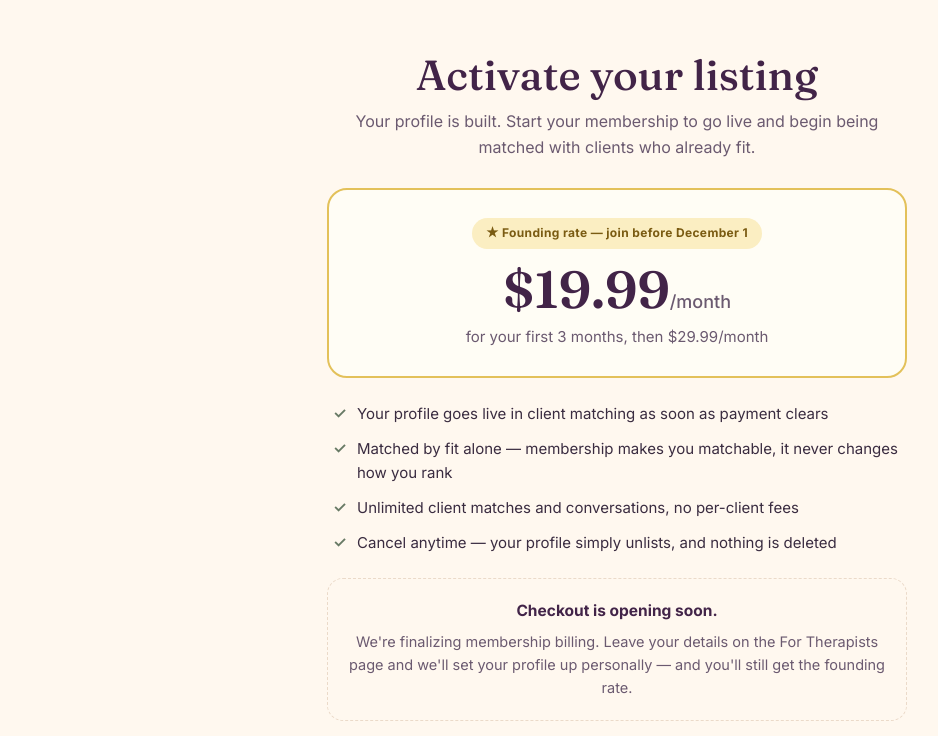
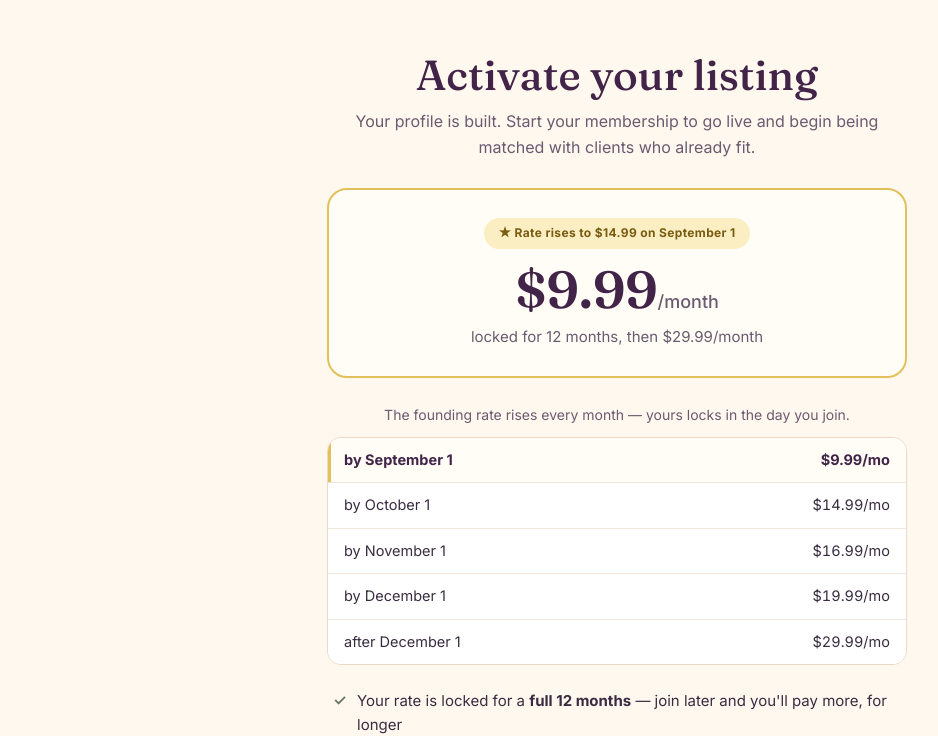
Before and after one commit to kennadyscott/kindred-site, a plain HTML site: page activate.html in a window 1280 px wide. Shown: the part 75-811 px from the top of the page, without its empty margins (23-961 px from the left). Drawn offline with Linux system fonts and the light colour scheme.

Commit message:
Escalating founding ladder across the site (12-month lock)
  by Sep 1 $9.99 · by Oct 1 $14.99 · by Nov 1 $16.99 · by Dec 1 $19.99 · then $29.99
Whatever rate you join at is locked for 12 months.

- activate.js: PRICING_TIERS drives the offer, renders the full ladder with the
  current tier highlighted and past tiers struck through, and routes to the
  matching Stripe Payment Link (now five: tier1-4 + standard). Stripe setup
  instructions updated for the four 12-month repeating coupons.
- activate.html: ladder table + 12-month lock called out first in the includes.
- therapists.html: banner shows the full ladder; the headline price is now
  computed live from the tiers (no more hardcoded rate going stale on the 1st).
- therapist-portal.js: PLANS reads the live tier via getters; copy updated to
  the 12-month lock.

Co-Authored-By: Claude Opus 4.8 <noreply@anthropic.com>

```diff
--- a/activate.html
+++ b/activate.html
@@ -30,6 +30,18 @@
   .kt-offer-price { font-family: 'Fraunces', Georgia, serif; font-size: 52px; font-weight: 600; color: #422448; line-height: 1; }
   .kt-offer-price span { font-family: 'Inter', sans-serif; font-size: 18px; font-weight: 500; color: #6b5a70; }
   .kt-offer-terms { font-size: 15px; color: #6b5a70; margin: 10px 0 0; }
+  .kt-ladder-wrap { margin: 26px 0 6px; }
+  .kt-ladder-head { font-size: 14px; color: #6b5a70; text-align: center; margin: 0 0 12px; line-height: 1.5; }
+  .kt-ladder { list-style: none; padding: 0; margin: 0; border: 1px solid #EBDAC9; border-radius: 14px; overflow: hidden; }
+  .kt-ladder li {
+    display: flex; justify-content: space-between; align-items: center;
+    padding: 11px 16px; font-size: 14.5px; color: #3a2c40; background: #fff;
+    border-bottom: 1px solid #F2E7DA;
+  }
+  .kt-ladder li:last-child { border-bottom: none; }
+  .kt-ladder li.past { opacity: .45; text-decoration: line-through; }
+  .kt-ladder li.current { background: #FFFDF5; font-weight: 700; color: #422448; box-shadow: inset 3px 0 0 #E3C15A; }
+  .kt-ladder-rate { font-variant-numeric: tabular-nums; }
   .kt-includes { list-style: none; padding: 0; margin: 24px 0; }
   .kt-includes li { position: relative; padding: 0 0 0 30px; margin-bottom: 12px; font-size: 15px; line-height: 1.55; color: #3a2c40; }
   .kt-includes li::before { content: '✓'; position: absolute; left: 6px; color: #687A65; font-weight: 700; }
@@ -77,7 +89,13 @@
     <p class="kt-offer-terms" id="kt-offer-terms">for your first 3 months, then $29.99/month</p>
   </div>
 
+  <div class="kt-ladder-wrap">
+    <p class="kt-ladder-head">The founding rate rises every month — yours locks in the day you join.</p>
+    <ul class="kt-ladder" id="kt-ladder"></ul>
+  </div>
+
   <ul class="kt-includes">
+    <li>Your rate is locked for a <strong>full 12 months</strong> — join later and you'll pay more, for longer</li>
     <li>Your profile goes live in client matching as soon as payment clears</li>
     <li>Matched by fit alone — membership makes you matchable, it never changes how you rank</li>
     <li>Unlimited client matches and conversations, no per-client fees</li>
--- a/activate.js
+++ b/activate.js
@@ -7,40 +7,60 @@
 
    >>> THE ONLY THING YOU NEED TO EDIT IS THE `PAYMENT_LINKS` BLOCK BELOW. <<<
 
-   HOW TO GET THOSE TWO LINKS (in the Stripe Dashboard, ~10 minutes):
+   THE OFFER — an escalating founding ladder. The earlier a therapist joins, the
+   lower their rate, and they KEEP it for 12 months before moving to $29.99:
+       by Sep 1 → $9.99/mo        by Nov 1 → $16.99/mo
+       by Oct 1 → $14.99/mo       by Dec 1 → $19.99/mo       after → $29.99/mo
+
+   HOW TO BUILD THIS IN STRIPE (~15 minutes):
      1. Products → Add product → "Kindred Listing".
-        Add a RECURRING price: $29.99 USD / month.
-     2. Product catalog → Coupons → New coupon:
-          - Amount off: $10.00 USD
-          - Duration:   Repeating, 3 months
-          - Name it e.g. "Founding rate"
-     3. Payment links → New → pick the $29.99/month price →
-          under Options, add the founding coupon → create.
-          Paste that URL as `founding` below.
-     4. Payment links → New → same $29.99/month price, NO coupon → create.
-          Paste that URL as `standard` below.
+        Add a RECURRING price: $29.99 USD / month. (Everyone lands here; the
+        discounts below ride on top of it.)
+     2. Product catalog → Coupons → New coupon. Make FOUR, each with
+        Duration = "Repeating" and Duration in months = 12:
+             tier1 → Amount off $20.00  (=> $9.99/mo)
+             tier2 → Amount off $15.00  (=> $14.99/mo)
+             tier3 → Amount off $13.00  (=> $16.99/mo)
+             tier4 → Amount off $10.00  (=> $19.99/mo)
+        Recommended: set each coupon's "Redeem by" date to its deadline so an
+        old link can't be used after that tier closes.
+     3. Payment links → New → pick the $29.99/month price → under Options add
+        the matching coupon → create. Once per tier, plus one with NO coupon
+        for the standard rate.
+     4. Paste the five URLs below.
 
-   $29.99 − $10.00 = $19.99/mo for the first 3 months, then it bills $29.99.
-   Leave a value as null and this page gracefully shows the "opening soon"
-   note instead of a broken checkout button.
+   Leave a value as null and this page gracefully shows the "opening soon" note
+   instead of a broken checkout button.
    =========================================================================== */
 
 const PAYMENT_LINKS = {
-  founding: null,   // e.g. 'https://buy.stripe.com/xxxxxxxxxxxxxxx'
-  standard: null    // e.g. 'https://buy.stripe.com/yyyyyyyyyyyyyyy'
+  tier1:    null,   // $9.99  — by Sep 1    e.g. 'https://buy.stripe.com/xxxx'
+  tier2:    null,   // $14.99 — by Oct 1
+  tier3:    null,   // $16.99 — by Nov 1
+  tier4:    null,   // $19.99 — by Dec 1
+  standard: null    // $29.99 — after the ladder closes
 };
 
-/* Founding window — sign up before this date and your first 3 months are
-   $19.99/mo. On or after it, everyone pays the standard rate. Keep this in
-   sync with FOUNDING_DEADLINE in the app (kindred-app/app.js). */
-const FOUNDING_DEADLINE = new Date('2026-12-01T00:00:00');
-const FOUNDING_INTRO_RATE = 19.99;
-const FOUNDING_INTRO_MONTHS = 3;
+/* The ladder. Keep in sync with PRICING_TIERS in the app (kindred-app/app.js). */
+const PRICING_TIERS = [
+  { key: 'tier1', until: new Date('2026-09-01T00:00:00'), rate: 9.99 },
+  { key: 'tier2', until: new Date('2026-10-01T00:00:00'), rate: 14.99 },
+  { key: 'tier3', until: new Date('2026-11-01T00:00:00'), rate: 16.99 },
+  { key: 'tier4', until: new Date('2026-12-01T00:00:00'), rate: 19.99 }
+];
 const STANDARD_RATE = 29.99;
+const FOUNDING_LOCK_MONTHS = 12;
 
 (function initActivate() {
-  const founding = new Date() < FOUNDING_DEADLINE;
-  const deadlineLabel = FOUNDING_DEADLINE.toLocaleDateString('en-US', { month: 'long', day: 'numeric' });
+  const now = new Date();
+  const idx = PRICING_TIERS.findIndex(t => now < t.until);
+  const founding = idx !== -1;
+  const tier = founding ? PRICING_TIERS[idx] : null;
+  const nextRate = founding
+    ? (PRICING_TIERS[idx + 1] ? PRICING_TIERS[idx + 1].rate : STANDARD_RATE)
+    : null;
+  const rate = founding ? tier.rate : STANDARD_RATE;
+  const fmt = d => d.toLocaleDateString('en-US', { month: 'long', day: 'numeric' });
 
   // ---- render the offer ----
   const offer = document.getElementById('kt-offer');
@@ -49,9 +69,9 @@ const STANDARD_RATE = 29.99;
   const terms = document.getElementById('kt-offer-terms');
 
   if (founding) {
-    badge.textContent = `★ Founding rate — join before ${deadlineLabel}`;
-    price.innerHTML = `$${FOUNDING_INTRO_RATE.toFixed(2)}<span>/month</span>`;
-    terms.textContent = `for your first ${FOUNDING_INTRO_MONTHS} months, then $${STANDARD_RATE.toFixed(2)}/month`;
+    badge.textContent = `★ Rate rises to $${nextRate.toFixed(2)} on ${fmt(tier.until)}`;
+    price.innerHTML = `$${rate.toFixed(2)}<span>/month</span>`;
+    terms.textContent = `locked for ${FOUNDING_LOCK_MONTHS} months, then $${STANDARD_RATE.toFixed(2)}/month`;
   } else {
     offer.classList.add('standard');
     badge.textContent = 'Kindred Membership';
@@ -59,8 +79,24 @@ const STANDARD_RATE = 29.99;
     terms.textContent = 'billed monthly · cancel anytime';
   }
 
+  // ---- the full ladder, so the urgency is visible and honest ----
+  const ladder = document.getElementById('kt-ladder');
+  if (ladder) {
+    ladder.innerHTML = PRICING_TIERS.map((t, i) => {
+      const past = now >= t.until;
+      const current = founding && i === idx;
+      return `<li class="${past ? 'past' : ''}${current ? ' current' : ''}">
+        <span class="kt-ladder-when">by ${fmt(t.until)}</span>
+        <span class="kt-ladder-rate">$${t.rate.toFixed(2)}/mo</span>
+      </li>`;
+    }).join('') + `<li class="${founding ? '' : 'current'}">
+        <span class="kt-ladder-when">after December 1</span>
+        <span class="kt-ladder-rate">$${STANDARD_RATE.toFixed(2)}/mo</span>
+      </li>`;
+  }
+
   // ---- wire the checkout button (or show the graceful fallback) ----
-  const link = founding ? PAYMENT_LINKS.founding : PAYMENT_LINKS.standard;
+  const link = founding ? PAYMENT_LINKS[tier.key] : PAYMENT_LINKS.standard;
   const btn = document.getElementById('kt-checkout-btn');
   const wrap = document.getElementById('kt-checkout-wrap');
   const notReady = document.getElementById('kt-notready');
@@ -82,7 +118,5 @@ const STANDARD_RATE = 29.99;
     url.searchParams.set('client_reference_id', email); // ties the Stripe session to the account
   }
   btn.href = url.toString();
-  btn.textContent = founding
-    ? `Continue to secure checkout — $${FOUNDING_INTRO_RATE.toFixed(2)}/mo`
-    : `Continue to secure checkout — $${STANDARD_RATE.toFixed(2)}/mo`;
+  btn.textContent = `Continue to secure checkout — $${rate.toFixed(2)}/mo`;
 })();
```
Also changed, not shown: therapist-portal.js (+30 -13 lines), therapists.html (+35 -13 lines).
